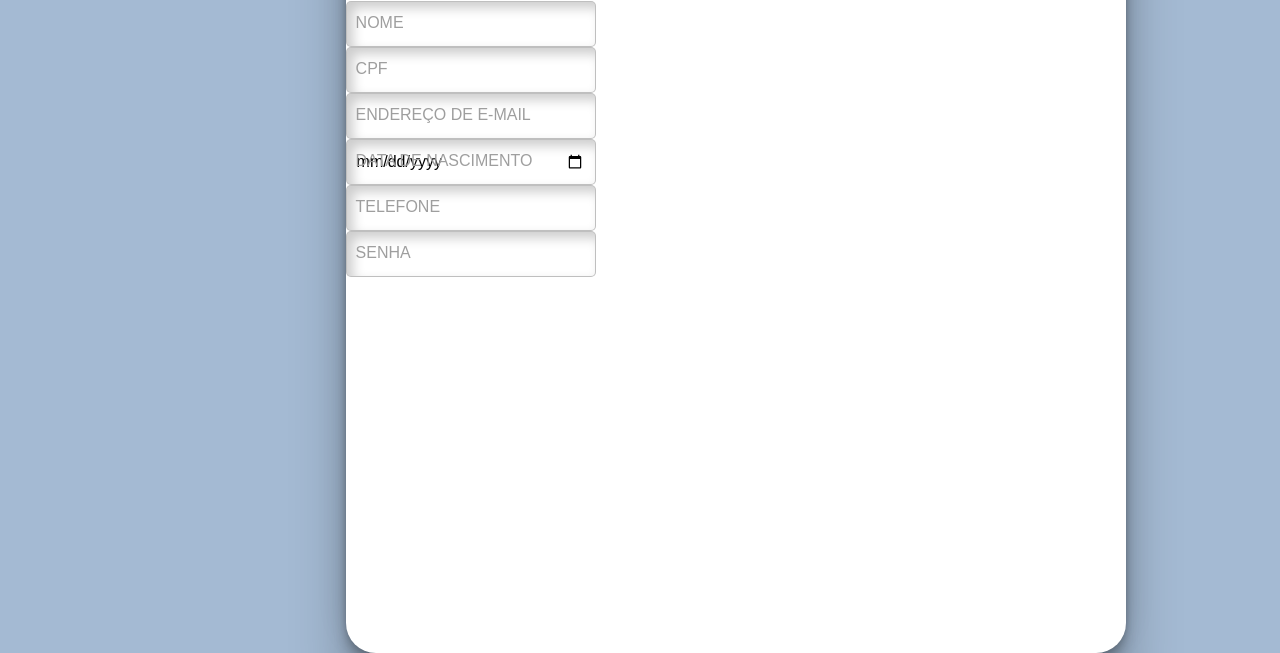
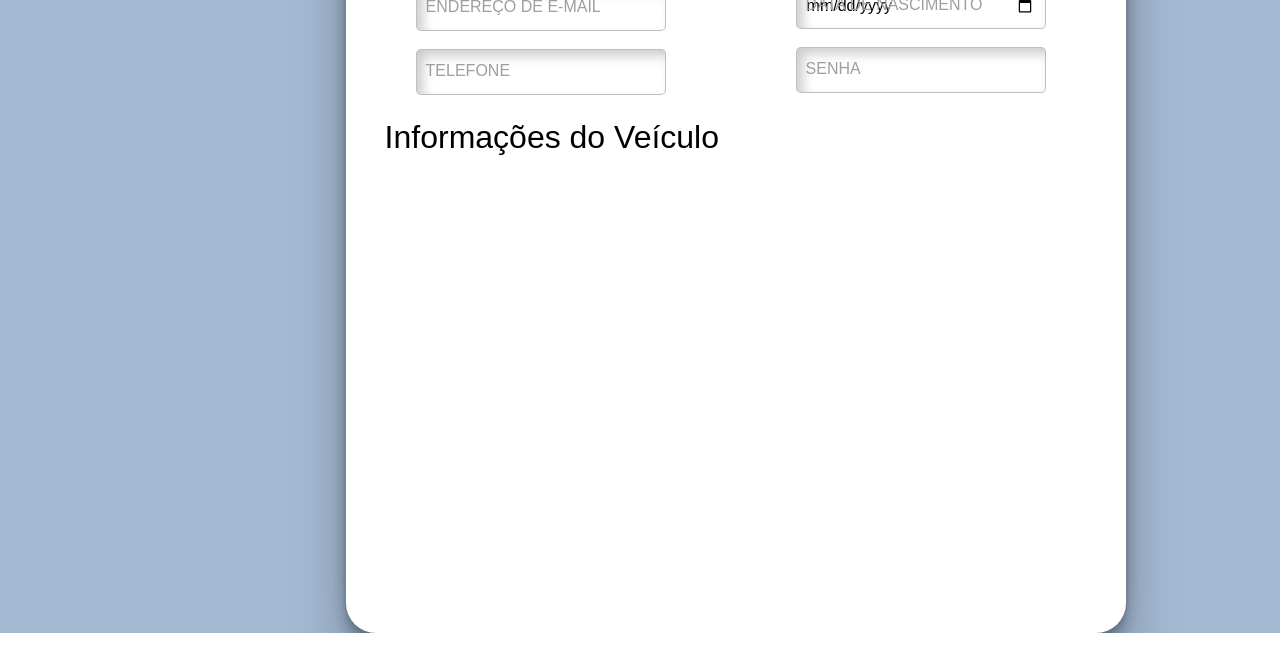
Before and after one commit to lucaslnasc/Projeto_TCC, a PHP site: page /newCad.php in a window 1280 px wide. Shown: the part 301-954 px from the top of the page. Run offline with PHP 8.4, Linux system fonts and the light colour scheme.

Commit message:
tela newcad quase concluida - gabriel silva

```diff
--- a/telas/CSS/cssCadastrar.css
+++ b/telas/CSS/cssCadastrar.css
@@ -34,7 +34,7 @@
 
 .fundinho{
   background-color: white;
-  height: 820px;
+  height: 800px;
   width: 780px;
   border-radius: 30px;
   margin-left: 27%;
@@ -45,7 +45,8 @@
   color: black ;
   font-family: Arial, Helvetica, sans-serif;
   font-size: 32px;
-  margin-left: 2%;
+  margin-left: 5%;
+  margin-top:20px;
  }
 
  .fundinho hr{
@@ -98,7 +99,7 @@
   font-size: 1em;
   color:#9e9e9e;
   text-transform: uppercase;
-  transition: 0.5s;
+  transition: 0.4s;
  }
 
  .inputBox input:valid ~ span,
@@ -108,7 +109,7 @@
   font-size: 0.80em;
   padding: 0.20px;
   background: black;
-  letter-spacing: 0.2em;
+  letter-spacing: 0.1em;
   background-color:#d1d1d1;
  }
 
@@ -116,6 +117,32 @@
   border: 1px solid #0000;
  }
 
- .cadNome{
-    padding-top: 15vh;
- }
+.nomeC{
+  margin-left: 70px;
+ margin-top:20px
+}
+
+.cpf {
+  margin-left: 450px;
+  margin-top:-48px
+}
+
+.eEmail{
+ margin-left: 70px;
+ margin-top:20px;
+}
+
+.dtNasc{
+ margin-left: 450px;
+  margin-top:-48px
+}
+
+.tel{
+margin-left: 70px;
+ margin-top:20px;
+}
+
+.senha{
+margin-left: 450px;
+  margin-top:-48px
+}
--- a/telas/newCad.php
+++ b/telas/newCad.php
@@ -31,32 +31,83 @@
   <div>
     <label for="">Informações Pessoais</label>
   </div>
-  <div class="inputBox cadNome">
+  <div class="inputBox nomeC">
     <input type="text" required="required">
-    <span>Nome</span>
+    <span>Nome Completo</span>
   </div>
-  <div class="inputBox">
-    <input type="text" required="required">
+  <div class="inputBox cpf">
+  <input type="text" id="RegraValida" value="" name="RegraValida" required="required" onkeydown="javascript: fMasc( this, mCPF );">
     <span>CPF</span>
   </div>
-  <div class="inputBox">
+  <div class="inputBox eEmail">
     <input type="email" required="required">
     <span>Endereço de E-mail</span>
   </div>
-  <div class="inputBox">
-    <input type="date" required="required">
+  <div class="inputBox dtNasc">
+  <input onchange="validardataDeNascimento(this.value);" id="dataDeNascimento" type="date" required="required">
     <span>Data de Nascimento</span>
   </div>
-  <div class="inputBox">
+  <div class="inputBox tel">
     <input type="text" required="required">
     <span>Telefone</span>
   </div>
-  <div class="inputBox">
+  <div class="inputBox senha">
     <input type="password" required="required">
     <span>Senha</span>
   </div>
+  <div>
+    <label for="">Informações do Veículo</label>
+  </div>
   </div>
 
+  <script>
+    function ValidaCPF(){
+	var RegraValida=document.getElementById("RegraValida").value;
+	var cpfValido = /^(([0-9]{3}.[0-9]{3}.[0-9]{3}-[0-9]{2})|([0-9]{11}))$/;
+	if (cpfValido.test(RegraValida) == true)	{
+	console.log("CPF Válido");
+	} else	{
+	console.log("CPF Inválido");
+	}
+    }
+
+  function fMasc(objeto,mascara) {
+obj=objeto
+masc=mascara
+setTimeout("fMascEx()",1)
+}
+
+  function fMascEx() {
+obj.value=masc(obj.value)
+}
+
+   function mCPF(cpf){
+cpf=cpf.replace(/\D/g,"")
+cpf=cpf.replace(/(\d{3})(\d)/,"$1.$2")
+cpf=cpf.replace(/(\d{3})(\d)/,"$1.$2")
+cpf=cpf.replace(/(\d{3})(\d{1,2})$/,"$1-$2")
+return cpf
+}
+  </script>
+
+<script>
+        function validardataDeNascimento(data){
+
+            dataAtual= new Date();
+
+            data=new Date(data);
+
+            if (data<dataAtual){
+                console.log("Data Válida");
+                return true;
+            } else {
+                console.log("Data Inválida");
+                return false;
+            }
+
+
+        }
+    </script>
 </form>
 
   </div>
```
Also changed, not shown: 1 other file.
